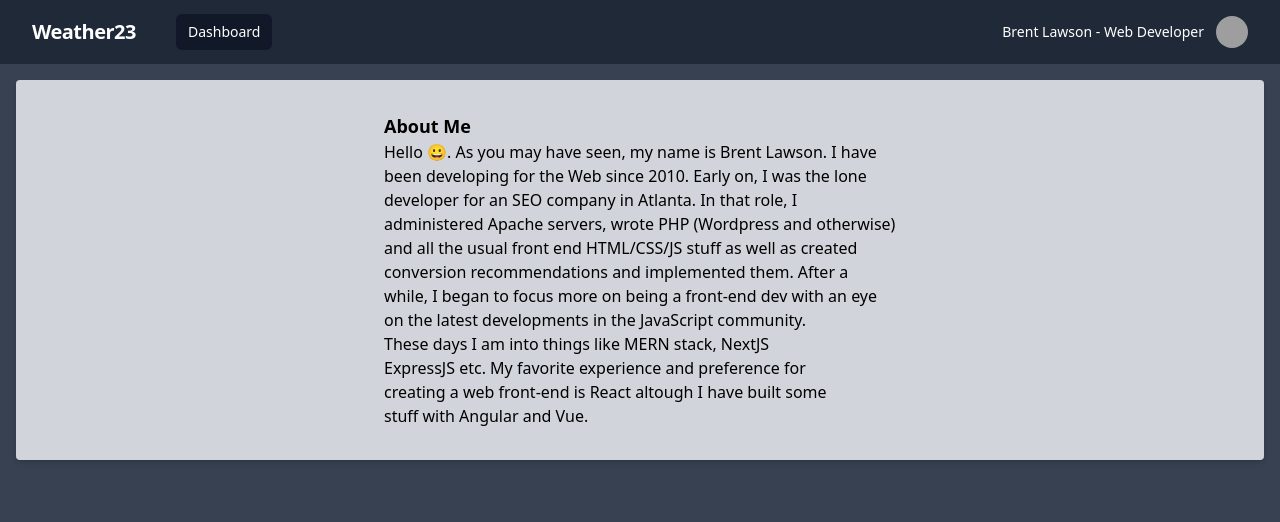
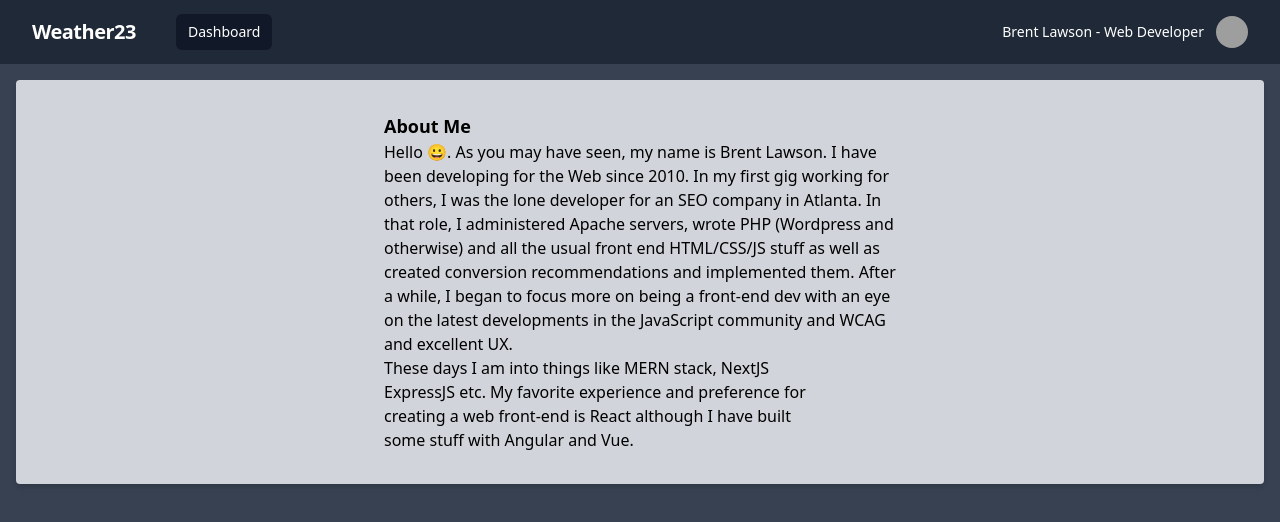
Before and after one commit to brent2333/weather23, a React (Vite) app: page /about in a window 1280 px wide. Shown: the top 522 px of the page. Built offline with nearby package versions, Linux system fonts and the light colour scheme; grey boxes are pictures that could not be loaded.

Commit message:
about page text edits

```diff
--- a/src/About.tsx
+++ b/src/About.tsx
@@ -4,8 +4,8 @@ const About = () => {
     <div className="shadow-md rounded m-4 p-8 bg-gray-300">
         <div className="max-w-lg my-0 mx-auto">
         <h1 className="text-lg font-bold w-full">About Me</h1>
-        <p className="">Hello 😀. As you may have seen, my name is Brent Lawson. I have been developing for the Web since 2010. Early on, I was the lone developer for an SEO company in Atlanta. In that role, I administered Apache servers, wrote PHP (Wordpress and otherwise) and all the usual front end HTML/CSS/JS stuff as well as created conversion recommendations and implemented them. After a while, I began to focus more on being a front-end dev with an eye on the latest developments in the JavaScript community.</p>
-        <p className="max-w-md">These days I am into things like MERN stack, NextJS ExpressJS etc. My favorite experience and preference for creating a web front-end is React altough I have built some stuff with Angular and Vue.</p>
+        <p className="">Hello 😀. As you may have seen, my name is Brent Lawson. I have been developing for the Web since 2010. In my first gig working for others, I was the lone developer for an SEO company in Atlanta. In that role, I administered Apache servers, wrote PHP (Wordpress and otherwise) and all the usual front end HTML/CSS/JS stuff as well as created conversion recommendations and implemented them. After a while, I began to focus more on being a front-end dev with an eye on the latest developments in the JavaScript community and WCAG and excellent UX.</p>
+        <p className="max-w-md">These days I am into things like MERN stack, NextJS ExpressJS etc. My favorite experience and preference for creating a web front-end is React although I have built some stuff with Angular and Vue.</p>
         </div>
     </div>
   );
```
